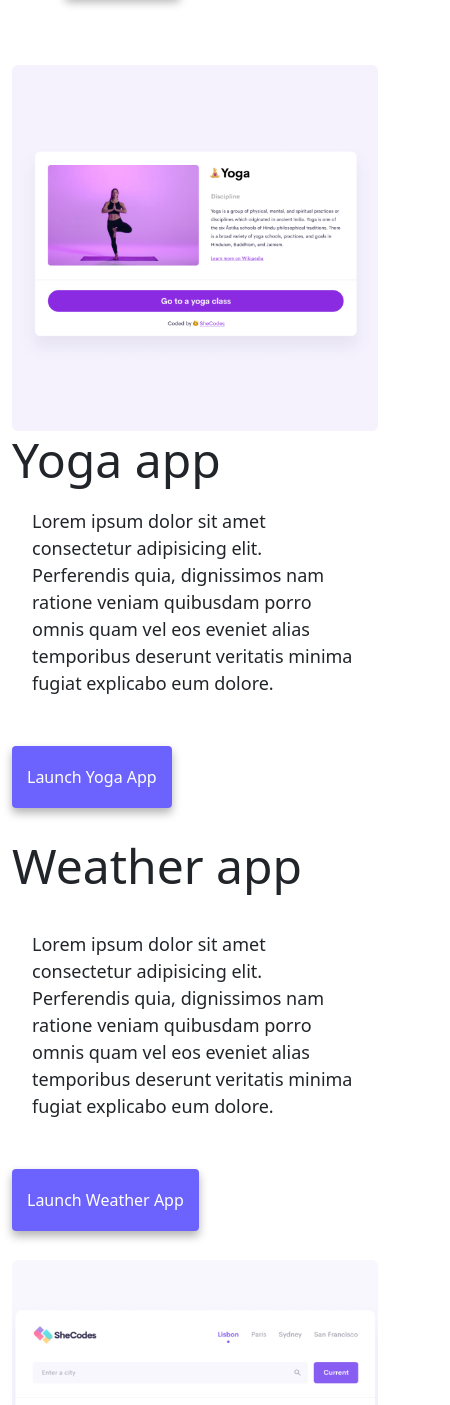
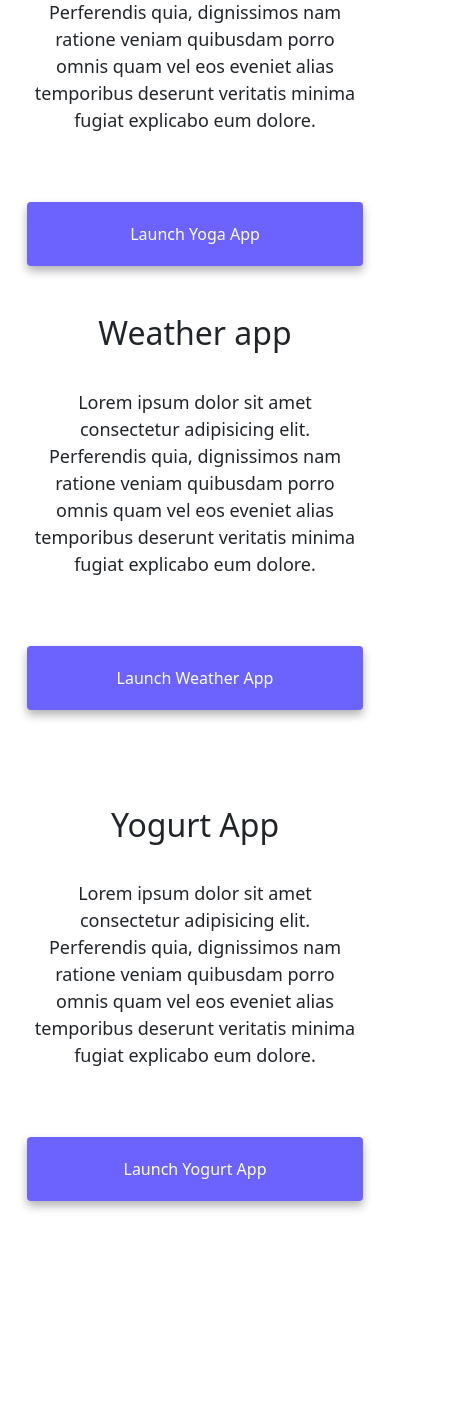
Before and after one commit to PossumCodes/responsive-homework-week3, a plain HTML site: page index.html in a window 390 px wide. Shown: the part 595-2000 px from the top of the page, 450 px wide, since content can reach past the window. After the commit the page ends 1846 px from the top, so only its background shows below. Drawn offline with nearby package versions, Linux system fonts and the light colour scheme.

Commit message:
Made project more responsive on mobile devices

```diff
--- a/index.html
+++ b/index.html
@@ -89,20 +89,20 @@
         <div class="col-md-6">
           <img
             src="/images/yoga.png"
-            class="img-fluid rounded"
+            class="img-fluid rounded d-none d-sm-block"
             alt="Yoga project image"
           />
         </div>
         <div class="col-md-6">
           <h2>Yoga app</h2>
-          <p>
+          <p class="text-center">
             Lorem ipsum dolor sit amet consectetur adipisicing elit. Perferendis
             quia, dignissimos nam ratione veniam quibusdam porro omnis quam vel
             eos eveniet alias temporibus deserunt veritatis minima fugiat
             explicabo eum dolore.
           </p>
           <div class="mt-5">
-            <a href="#" class="primary-link" title="Launch Yoga App"
+            <a href="#" class="primary-link app-link" title="Launch Yoga App"
               >Launch Yoga App</a
             >
           </div>
@@ -111,14 +111,14 @@
       <div class="row mt-5">
         <div class="col-md-6">
           <h2 class="mb-3">Weather app</h2>
-          <p>
+          <p class="text-center">
             Lorem ipsum dolor sit amet consectetur adipisicing elit. Perferendis
             quia, dignissimos nam ratione veniam quibusdam porro omnis quam vel
             eos eveniet alias temporibus deserunt veritatis minima fugiat
             explicabo eum dolore.
           </p>
           <div class="mb-5 mt-5">
-            <a href="#" class="primary-link" title="Launch Weather App"
+            <a href="#" class="primary-link app-link" title="Launch Weather App"
               >Launch Weather App</a
             >
           </div>
@@ -126,7 +126,7 @@
         <div class="col-md-6">
           <img
             src="/images/weather.png"
-            class="img-fluid rounded"
+            class="img-fluid rounded d-none d-sm-block"
             alt="Weather project image"
           />
         </div>
@@ -135,20 +135,20 @@
         <div class="col-md-6">
           <img
             src="/images/yogurt.png"
-            class="img-fluid rounded"
+            class="img-fluid rounded d-none d-sm-block"
             alt="Yogurt project image"
           />
         </div>
         <div class="col-md-6">
           <h2 class="mb-3">Yogurt App</h2>
-          <p>
+          <p class="text-center">
             Lorem ipsum dolor sit amet consectetur adipisicing elit. Perferendis
             quia, dignissimos nam ratione veniam quibusdam porro omnis quam vel
             eos eveniet alias temporibus deserunt veritatis minima fugiat
             explicabo eum dolore.
           </p>
-          <div class="mt-5">
-            <a href="#" class="primary-link" title="Launch Yogurt App"
+          <div class="mt-5 yogurt-app-link">
+            <a href="#" class="primary-link app-link" title="Launch Yogurt App"
               >Launch Yogurt App</a
             >
           </div>
--- a/style.css
+++ b/style.css
@@ -83,6 +83,7 @@ p {
   color: var(--primary-color);
   font-size: 28px;
   text-decoration: none;
+  padding-bottom: 50px;
 }
 
 .email-link:hover {
@@ -95,5 +96,38 @@ p {
 
 .homepage-paragraph {
   background: none;
-  text-align: left;
+  text-align: center;
 }
+
+.yogurt-app-link {
+  padding-bottom: 50px;
+}
+
+@media (max-width: 576px) {
+  h1 {
+    font-size: 48px;
+    line-height: 1.5;
+  }
+
+  h2 {
+    font-size: 32px;
+    text-align: center;
+  }
+  a {
+    display: block;
+    margin: 0 auto;
+    text-align: center;
+  }
+
+  .app-link {
+    display: block;
+    text-align: center;
+    margin: 0 15px;
+  }
+
+  .yoga-project,
+  .weather-project,
+  .yogurt-project {
+    padding-bottom: 25px;
+  }
+}
```
Also changed, not shown: about.html (+6 -6 lines).
